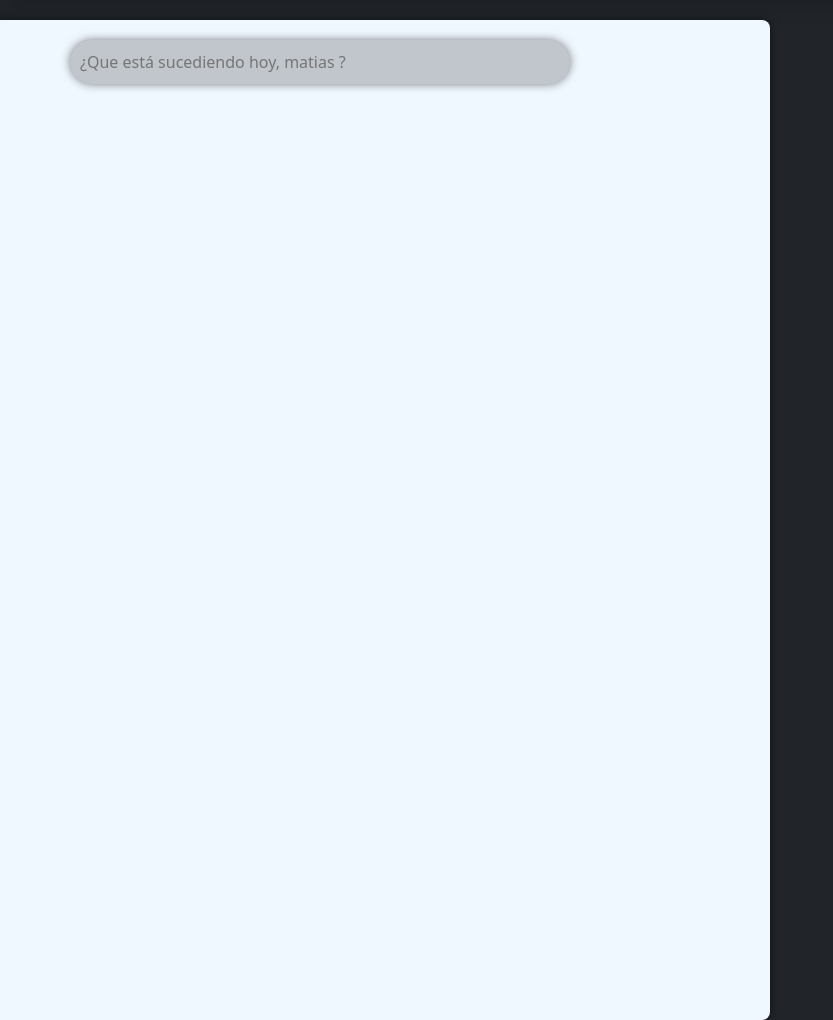
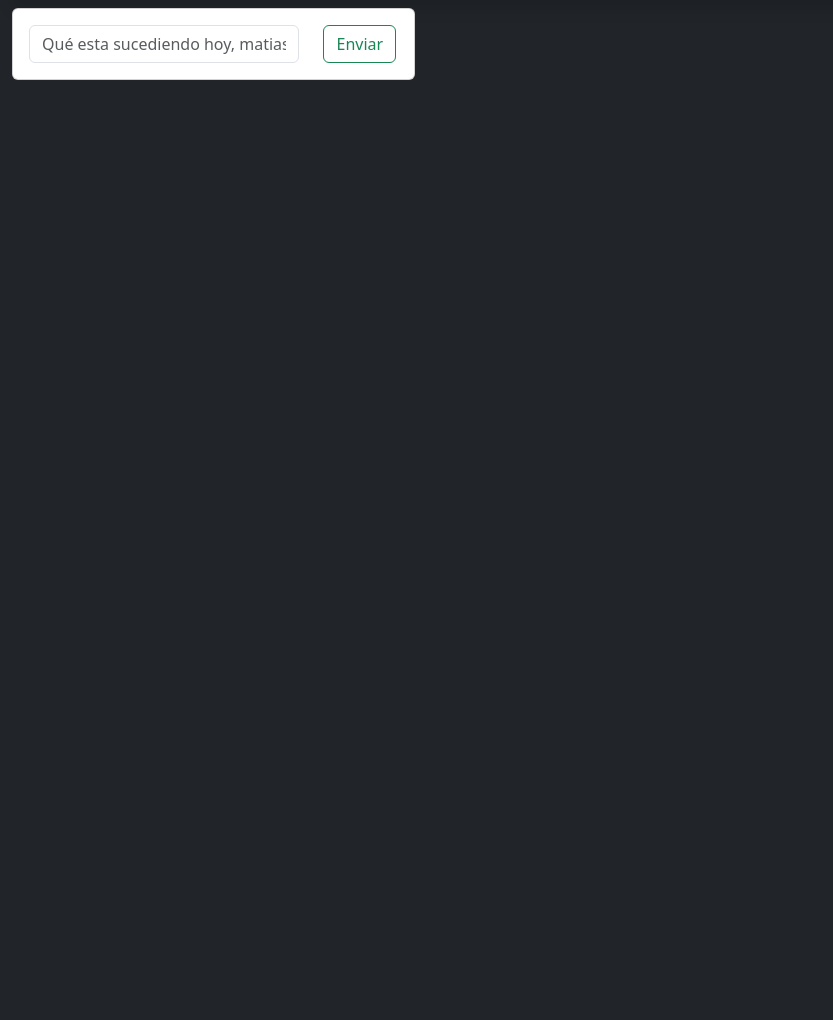
Before and after one commit to bernardisApps/bernardis_blog, a Django app: page / in a window 1280 px wide. Shown: the part 64-1084 px from the top of the page, without its empty margins (0-833 px from the left). After the commit the page ends 144 px from the top, so only its background shows below. Run offline with Django 4.2, Linux system fonts and the light colour scheme; a user stored in the database is signed in.

Commit message:
modificando pantalla main

```diff
--- a/blog/settings.py
+++ b/blog/settings.py
@@ -25,7 +25,7 @@ SECRET_KEY = 'django-insecure-9iq$e+)jxs672p14!z7%@f-umcrngm)e0$jn+0j3!!mtt+rcg4
 # SECURITY WARNING: don't run with debug turned on in production!
 DEBUG = True
 
-ALLOWED_HOSTS = []
+ALLOWED_HOSTS = ['matiasbernardis.pythonanywhere.com', 'localhost',]
 
 
 # Application definition
@@ -118,6 +118,7 @@ USE_TZ = True
 
 STATIC_URL = 'static/'
 STATICFILES_DIRS = [BASE_DIR / 'static',]
+STATIC_ROOT = '/home/matiasbernardis/bernardis_blog/static'
 
 # Default primary key field type
 # https://docs.djangoproject.com/en/4.2/ref/settings/#default-auto-field
--- a/login/forms.py
+++ b/login/forms.py
@@ -15,7 +15,7 @@ class RegistrationForm(UserCreationForm):
         widget=forms.PasswordInput(attrs={'class':'form-control'}),
         label='Vuelva a escribir la contraseña'
         )
-    is_staff = forms.BooleanField()
+    is_staff = forms.BooleanField(required=None)
 
     class Meta:
         model = User
--- a/login/views.py
+++ b/login/views.py
@@ -6,31 +6,37 @@ from django.urls import reverse
 from django.contrib.auth.decorators import login_required
 
 def registro(request):
-    if request.method == 'POST':
-        form = RegistrationForm(request.POST)
-        if form.is_valid():
-            form.save()
-            return redirect(reverse('login'))
+    if request.user.is_authenticated:
+         return redirect(reverse('main'))
     else:
-        form = RegistrationForm()
-    return render(request, 'registro.html', {'form':form})
+        if request.method == 'POST':
+            form = RegistrationForm(request.POST)
+            if form.is_valid():
+                form.save()
+                return redirect(reverse('login'))
+        else:
+            form = RegistrationForm()
+        return render(request, 'registro.html', {'form':form})
 
 def login_form(request):
 
-    form = loginForm()
+    if request.user.is_authenticated:
+         return redirect(reverse('main'))
+    else:
+        form = loginForm()
 
-    if request.method == 'POST':
+        if request.method == 'POST':
 
-        form = loginForm(request.POST)
-        if form.is_valid():
-            user = authenticate(username = request.POST['username'], password = request.POST['password'])
-            if user is not None:
-                login(request, user)
-                return redirect(reverse('main'))
-            else:
-                messages.info(request, 'No existe')
+            form = loginForm(request.POST)
+            if form.is_valid():
+                user = authenticate(username = request.POST['username'], password = request.POST['password'])
+                if user is not None:
+                    login(request, user)
+                    return redirect(reverse('main'))
+                else:
+                    messages.info(request, 'No existe')
 
-    return render(request, 'login.html',{'form':form})
+        return render(request, 'login.html',{'form':form})
 
 @login_required
 def main(request):
--- a/static/style.css
+++ b/static/style.css
@@ -2,225 +2,3 @@
     font-family: system-ui, -apple-system, BlinkMacSystemFont, 'Segoe UI', Roboto, Oxygen, Ubuntu, Cantarell, 'Open Sans', 'Helvetica Neue', sans-serif;
     color: black;
 }
-
-.container {
-    flex-direction: column;
-    display: flex;
-}
-
-body {
-    background-color: rgb(199, 208, 216);
-}
-
-.nav-bar {
-    padding: 20px;
-    background-color: aliceblue;
-    box-shadow: 0px 0px 10px rgba(0, 0, 0, 0.5);
-    border-radius: 10px;
-    transition: opacity 0.5s ease;
-    opacity: 0.6;
-}
-
-.nav-bar:hover {
-    opacity: 1;
-}
-
-#logo {
-    width: 50px;
-    border-radius: 50px;
-}
-
-#busqueda {
-    border-radius: 50px;
-    border: none;
-    background-color: rgb(192, 198, 204);
-    padding: 10px;
-    margin-left: 10px;
-    transition: background-color 0.5s ease;
-}
-
-#busqueda:hover {
-    background-color: rgb(171, 175, 180);
-}
-
-.sidebar {
-    margin-top: 10px;
-    background-repeat: no-repeat;
-    flex: 1;
-    width: 300px;
-    height: 600px;
-}
-
-.publicacion {
-    background-color: aliceblue;
-    background-position: center center;
-    margin-top: 20px;
-    border-radius: 8px;
-    width: 900px;
-    height: 1000px;
-    padding: 0;
-    justify-content: center;
-    justify-self: center;
-    flex-direction: row;
-    box-shadow: 0px 0px 10px rgba(0, 0, 0, 0.5);
-}
-
-.pub {
-    width: 500px;
-    border-radius: 50px;
-    margin-top: 20px;
-    margin-left: 200px;
-    border: none;
-    background-color: rgb(192, 198, 204);
-    padding: 10px;
-    transition: background-color 0.5s ease;
-    box-shadow: 0px 0px 10px rgba(0, 0, 0, 0.5);
-}
-
-.pub:hover {
-    background-color: rgb(171, 175, 180);
-}
-
-input:focus {
-    outline: none;
-    transition: background-color 0.5s ease;
-}
-
-#perfil2 {
-    margin-top: 12px;
-    margin-left: 15px;
-    width: 40px;
-    border-radius: 50px;
-}
-
-.name {
-    position: absolute;
-    top: 10px;
-    border-radius: 10px;
-    width: 300px;
-    transition: background-color 0.3s ease;
-    user-select: none;
-    padding: 10px;
-}
-
-.usuario {
-    border-radius: 50px;
-    padding-bottom: 10px;
-    transition: background-color 0.5s ease;
-}
-
-.usuario:hover {
-    background-color: rgb(167, 182, 196);
-}
-
-/* sesion.html diseños */
-
-.titulo {
-    text-align: center;
-}
-
-.sesion {
-    text-align: center;
-}
-
-#password {
-    margin-top: 20px;
-}
-
-#usertxt {
-    border: none;
-    border-radius: 50px;
-    padding: 5px;
-    transition: background-color 1s ease;
-}
-
-#usertxt:hover {
-    background-color: rgb(167, 182, 196);
-}
-
-#usertxt:focus {
-    outline: none;
-    transition: background-color 1s ease;
-}
-
-#passtxt {
-    border: none;
-    border-radius: 50px;
-    padding: 5px;
-    transition: background-color 1s ease;
-}
-
-#passtxt:hover {
-    background-color: rgb(167, 182, 196);
-}
-
-#passtxt:focus {
-    outline: none;
-    transition: background-color 1s ease;
-}
-
-/* registrarse.html diseños */
-
-.registrar {
-    text-align: center;
-}
-
-#usertxtreg {
-    border: none;
-    border-radius: 50px;
-    padding: 5px;
-    margin-top: 10px;
-    transition: background-color 1s ease;
-    width: 300px;
-}
-
-#usertxtreg:hover {
-    background-color: rgb(167, 182, 196);
-}
-
-#usertxtreg:focus {
-    outline: none;
-    transition: background-color 1s ease;
-}
-
-#passtxtreg {
-    border: none;
-    border-radius: 50px;
-    padding: 5px;
-    margin-top: 10px;
-    transition: background-color 1s ease;
-    width: 300px;
-}
-
-#passtxtreg:hover {
-    background-color: rgb(167, 182, 196);
-}
-
-#passtxtreg:focus {
-    outline: none;
-    transition: background-color 1s ease;
-}
-
-#emailtxtreg {
-    border: none;
-    border-radius: 50px;
-    padding: 5px;
-    margin-top: 10px;
-    transition: background-color 1s ease;
-    width: 300px;
-}
-
-#emailtxtreg:hover {
-    background-color: rgb(167, 182, 196);
-}
-
-#emailtxtreg:focus {
-    outline: none;
-    transition: background-color 1s ease;
-}
-
-#btnsubmit {
-    margin-top: 10px;
-}
-
-/* ---------------------- */
--- a/templates/main.html
+++ b/templates/main.html
@@ -4,11 +4,20 @@
 {% block content %}
 
 <div class="row">
-
-    <div class="col-md-6">
+    <div class="col-md-4 mt-2">
         <div data-aos="zoom-in">
-            <div class="publicacion">
-                <input class="pub" type="text" placeholder="¿Que está sucediendo hoy, {{user.username}} ?">
+            <div class="card">
+                <div class="card-body">
+                    <div class="row">
+                        <div class="col-9">
+                            <input style="text-align: center;" type="text" class="form-control"
+                                placeholder="Qué esta sucediendo hoy, {{user.username}}">
+                        </div>
+                        <div class="col-3">
+                            <button type="submit" class="btn btn-outline-success">Enviar</button>
+                        </div>
+                    </div>
+                </div>
             </div>
         </div>
     </div>
```
Also changed, not shown: db.sqlite3, 1 other file.
